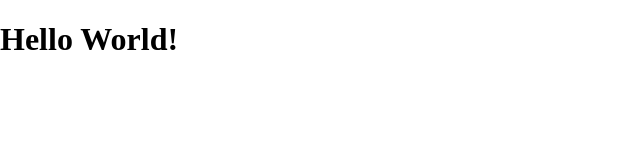
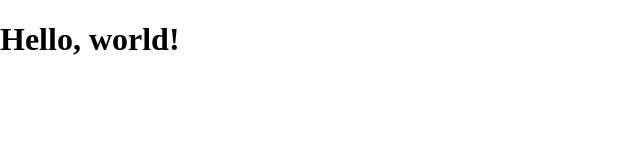
Before and after one commit to CharaD7/x, a Next.js app: page / in a window 1280 px wide. Shown: the top 160 px of the page, without its empty margins (0-640 px from the left). Built offline with nearby package versions, Linux system fonts and the light colour scheme.

Commit message:
Implemented testing element by text better

```diff
--- a/jest.config.js
+++ b/jest.config.js
@@ -1,5 +1,6 @@
 module.exports = {
   moduleDirectories: [__dirname, 'node_modules'],
   modulePaths: ['<rootDir>'],
-  setupFilesAfterEnv: ['<rootDir>/jest.setup.js']
+  setupFilesAfterEnv: ['<rootDir>/jest.setup.js'],
+  testEnvironment: 'jsdom'
 };
--- a/package.json
+++ b/package.json
@@ -50,6 +50,7 @@
     "eslint-plugin-simple-import-sort": "^8.0.0",
     "husky": "^8.0.2",
     "jest": "^29.3.1",
+    "jest-environment-jsdom": "^29.3.1",
     "lint-staged": "^13.0.3",
     "postcss": "^8.4.19",
     "prettier": "2.7.1",
--- a/pages/index.tsx
+++ b/pages/index.tsx
@@ -1,5 +1,5 @@
 import type { ReactElement } from 'react';
 
 export default function Home(): ReactElement {
-  return <h1>Hello World!</h1>;
+  return <h1>Hello, world!</h1>;
 }
```
Also changed, not shown: 2 other files (tests, documents, lock files or other folders).
